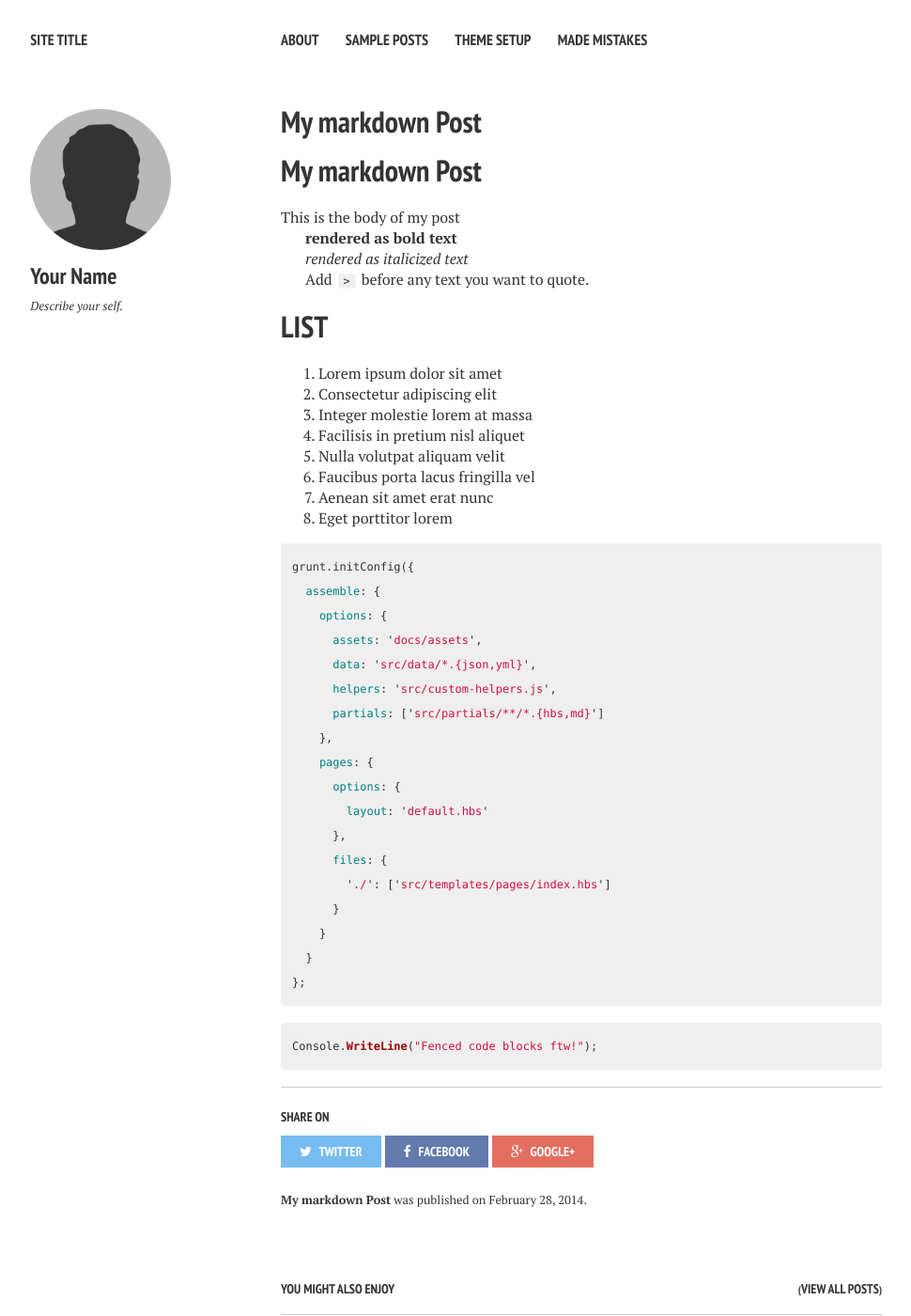
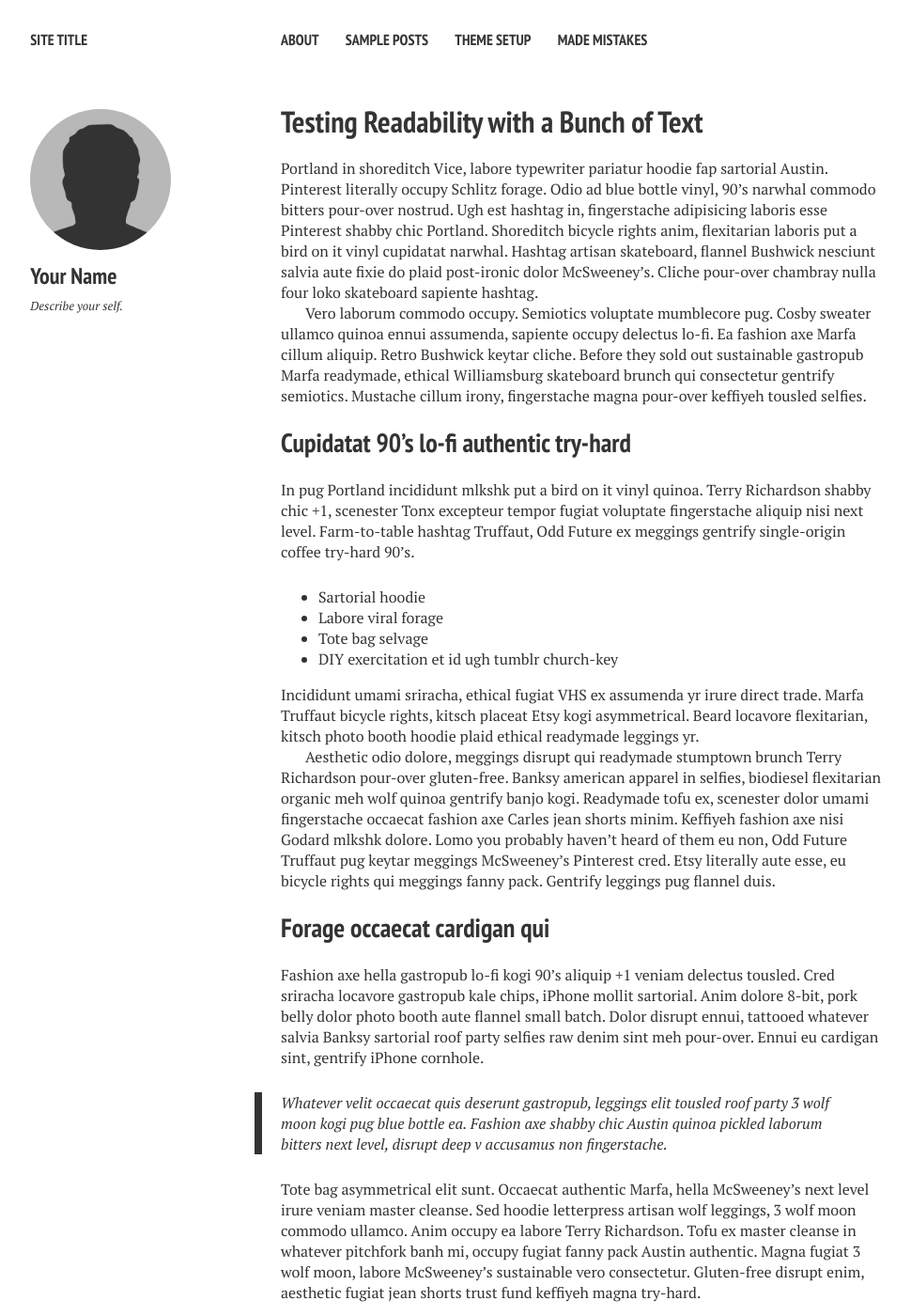
Before and after one commit to Briggsc28/briggsc28.github.io, a Jekyll site: the page built from _posts/2014-02-28-Test-post.md, in a window 1280 px wide and 1400 px high. Shown: the whole window at 94% size, without its empty margins (21-991 px from the left). Built offline with Jekyll 4.4.1, drawn with Linux system fonts in a browser that asks for light colours; nearby versions of some CDN libraries; some of the changed text lies outside the part shown.

Commit message:
Test Markdown 3

````diff
--- a/_posts/2014-02-28-Test-post.md
+++ b/_posts/2014-02-28-Test-post.md
@@ -1,53 +1,44 @@
 ---
 layout: post
-title: "My markdown Post"
-excerpt: "excerpt."
-tags: [sample post, test]
+title: "Testing Readability with a Bunch of Text"
+excerpt: "A ton of text to test readability."
+tags: [sample post, readability, test]
 comments: true
 ---
 
-# My markdown Post
+Portland in shoreditch Vice, labore typewriter pariatur hoodie fap sartorial Austin. Pinterest literally occupy Schlitz forage. Odio ad blue bottle vinyl, 90's narwhal commodo bitters pour-over nostrud. Ugh est hashtag in, fingerstache adipisicing laboris esse Pinterest shabby chic Portland. Shoreditch bicycle rights anim, flexitarian laboris put a bird on it vinyl cupidatat narwhal. Hashtag artisan skateboard, flannel Bushwick nesciunt salvia aute fixie do plaid post-ironic dolor McSweeney's. Cliche pour-over chambray nulla four loko skateboard sapiente hashtag.
 
-This is the body of my post
+Vero laborum commodo occupy. Semiotics voluptate mumblecore pug. Cosby sweater ullamco quinoa ennui assumenda, sapiente occupy delectus lo-fi. Ea fashion axe Marfa cillum aliquip. Retro Bushwick keytar cliche. Before they sold out sustainable gastropub Marfa readymade, ethical Williamsburg skateboard brunch qui consectetur gentrify semiotics. Mustache cillum irony, fingerstache magna pour-over keffiyeh tousled selfies.
 
-**rendered as bold text**
+## Cupidatat 90's lo-fi authentic try-hard
 
-_rendered as italicized text_
+In pug Portland incididunt mlkshk put a bird on it vinyl quinoa. Terry Richardson shabby chic +1, scenester Tonx excepteur tempor fugiat voluptate fingerstache aliquip nisi next level. Farm-to-table hashtag Truffaut, Odd Future ex meggings gentrify single-origin coffee try-hard 90's.
 
-Add `>` before any text you want to quote.
+* Sartorial hoodie
+* Labore viral forage
+* Tote bag selvage
+* DIY exercitation et id ugh tumblr church-key
 
-#LIST
+Incididunt umami sriracha, ethical fugiat VHS ex assumenda yr irure direct trade. Marfa Truffaut bicycle rights, kitsch placeat Etsy kogi asymmetrical. Beard locavore flexitarian, kitsch photo booth hoodie plaid ethical readymade leggings yr.
 
-1. Lorem ipsum dolor sit amet
-2. Consectetur adipiscing elit
-3. Integer molestie lorem at massa
-4. Facilisis in pretium nisl aliquet
-5. Nulla volutpat aliquam velit
-6. Faucibus porta lacus fringilla vel
-7. Aenean sit amet erat nunc
-8. Eget porttitor lorem
+Aesthetic odio dolore, meggings disrupt qui readymade stumptown brunch Terry Richardson pour-over gluten-free. Banksy american apparel in selfies, biodiesel flexitarian organic meh wolf quinoa gentrify banjo kogi. Readymade tofu ex, scenester dolor umami fingerstache occaecat fashion axe Carles jean shorts minim. Keffiyeh fashion axe nisi Godard mlkshk dolore. Lomo you probably haven't heard of them eu non, Odd Future Truffaut pug keytar meggings McSweeney's Pinterest cred. Etsy literally aute esse, eu bicycle rights qui meggings fanny pack. Gentrify leggings pug flannel duis.
 
-``` javascript
-grunt.initConfig({
-  assemble: {
-    options: {
-      assets: 'docs/assets',
-      data: 'src/data/*.{json,yml}',
-      helpers: 'src/custom-helpers.js',
-      partials: ['src/partials/**/*.{hbs,md}']
-    },
-    pages: {
-      options: {
-        layout: 'default.hbs'
-      },
-      files: {
-        './': ['src/templates/pages/index.hbs']
-      }
-    }
-  }
-};
-```
+## Forage occaecat cardigan qui
 
-```cs
-Console.WriteLine("Fenced code blocks ftw!");
-```
+Fashion axe hella gastropub lo-fi kogi 90's aliquip +1 veniam delectus tousled. Cred sriracha locavore gastropub kale chips, iPhone mollit sartorial. Anim dolore 8-bit, pork belly dolor photo booth aute flannel small batch. Dolor disrupt ennui, tattooed whatever salvia Banksy sartorial roof party selfies raw denim sint meh pour-over. Ennui eu cardigan sint, gentrify iPhone cornhole.
+
+> Whatever velit occaecat quis deserunt gastropub, leggings elit tousled roof party 3 wolf moon kogi pug blue bottle ea. Fashion axe shabby chic Austin quinoa pickled laborum bitters next level, disrupt deep v accusamus non fingerstache.
+
+Tote bag asymmetrical elit sunt. Occaecat authentic Marfa, hella McSweeney's next level irure veniam master cleanse. Sed hoodie letterpress artisan wolf leggings, 3 wolf moon commodo ullamco. Anim occupy ea labore Terry Richardson. Tofu ex master cleanse in whatever pitchfork banh mi, occupy fugiat fanny pack Austin authentic. Magna fugiat 3 wolf moon, labore McSweeney's sustainable vero consectetur. Gluten-free disrupt enim, aesthetic fugiat jean shorts trust fund keffiyeh magna try-hard.
+
+## Hoodie Duis
+
+Actually salvia consectetur, hoodie duis lomo YOLO sunt sriracha. Aute pop-up brunch farm-to-table odio, salvia irure occaecat. Sriracha small batch literally skateboard. Echo Park nihil hoodie, aliquip forage artisan laboris. Trust fund reprehenderit nulla locavore. Stumptown raw denim kitsch, keffiyeh nulla twee dreamcatcher fanny pack ullamco 90's pop-up est culpa farm-to-table. Selfies 8-bit do pug odio.
+
+### Thundercats Ho!
+
+Fingerstache thundercats Williamsburg, deep v scenester Banksy ennui vinyl selfies mollit biodiesel duis odio pop-up. Banksy 3 wolf moon try-hard, sapiente enim stumptown deep v ad letterpress. Squid beard brunch, exercitation raw denim yr sint direct trade. Raw denim narwhal id, flannel DIY McSweeney's seitan. Letterpress artisan bespoke accusamus, meggings laboris consequat Truffaut qui in seitan. Sustainable cornhole Schlitz, twee Cosby sweater banh mi deep v forage letterpress flannel whatever keffiyeh. Sartorial cred irure, semiotics ethical sed blue bottle nihil letterpress.
+
+Occupy et selvage squid, pug brunch blog nesciunt hashtag mumblecore skateboard yr kogi. Ugh small batch swag four loko. Fap post-ironic qui tote bag farm-to-table american apparel scenester keffiyeh vero, swag non pour-over gentrify authentic pitchfork. Schlitz scenester lo-fi voluptate, tote bag irony bicycle rights pariatur vero Vice freegan wayfarers exercitation nisi shoreditch. Chambray tofu vero sed. Street art swag literally leggings, Cosby sweater mixtape PBR lomo Banksy non in pitchfork ennui McSweeney's selfies. Odd Future Banksy non authentic.
+
+Aliquip enim artisan dolor post-ironic. Pug tote bag Marfa, deserunt pour-over Portland wolf eu odio intelligentsia american apparel ugh ea. Sunt viral et, 3 wolf moon gastropub pug id. Id fashion axe est typewriter, mlkshk Portland art party aute brunch. Sint pork belly Cosby sweater, deep v mumblecore kitsch american apparel. Try-hard direct trade tumblr sint skateboard. Adipisicing bitters excepteur biodiesel, pickled gastropub aute veniam.
````
